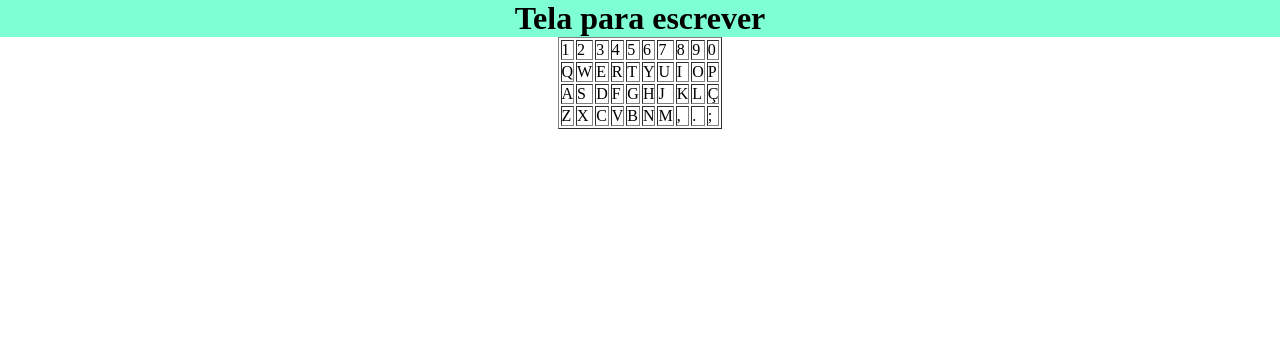
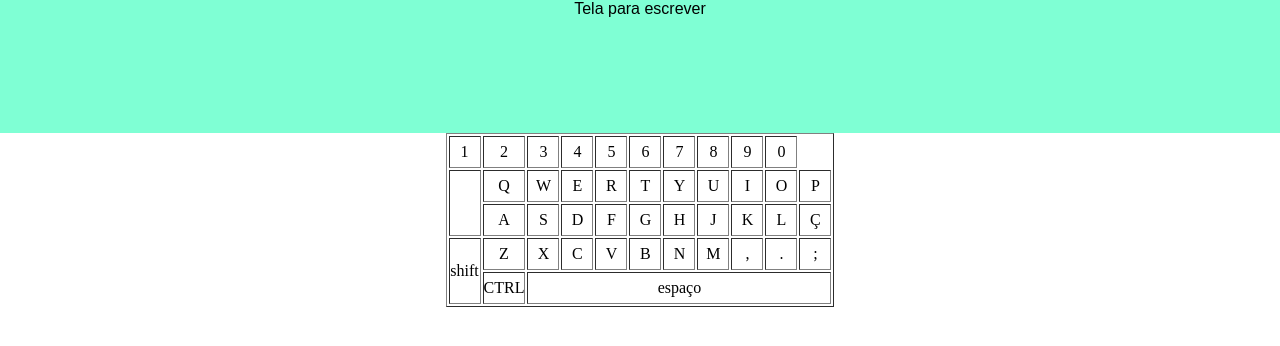
Before and after one commit to EderDSouza/Teclado_Virtual, a plain HTML site: page index.html in a window 1280 px wide. Drawn offline with Linux system fonts and the light colour scheme.

Commit message:
ageitando html e css

```diff
--- a/css/estilo.css
+++ b/css/estilo.css
@@ -6,9 +6,22 @@
     background-color: aquamarine;
     text-align: center;
     height: auto;
+    font-family: Arial, Helvetica, sans-serif;
+
+}
+#tela-resposta{
+    width: auto;
+    height: 100pt;
 }
 #container_div{
     display: flex;
     justify-content: center;
 
 }
+table{
+    text-align: center;
+}
+td{
+    height: 30px;
+    width: 30px;
+}
--- a/index.html
+++ b/index.html
@@ -10,12 +10,13 @@
 </head>
 <body>
     <header id="tela">
-        <h1>Tela para escrever</h1>
+        <div id="tela-resposta">Tela para escrever</div>
     </header>
     <main id="container_teclado">
         <div id="container_div">
         <table border="1">
             <tr>
+
                 <td>1</td>
                 <td>2</td>
                 <td>3</td>
@@ -28,6 +29,7 @@
                 <td>0</td>
             </tr>
             <tr>
+                <td rowspan="2"></td>
                 <td>Q</td>
                 <td>W</td>
                 <td>E</td>
@@ -40,6 +42,7 @@
                 <td>P</td>
             </tr>
             <tr>
+
                 <td>A</td>
                 <td>S</td>
                 <td>D</td>
@@ -52,6 +55,7 @@
                 <td>Ç</td>
             </tr>
             <tr>
+                <td rowspan="2">shift</td>
                 <td>Z</td>
                 <td>X</td>
                 <td>C</td>
@@ -63,6 +67,10 @@
                 <td>.</td>
                 <td>;</td>
             </tr>
+            <tr>
+                <td>CTRL</td>
+                <td colspan="9">espaço</td>
+            </tr>
 
         </table>
         </div>
```
